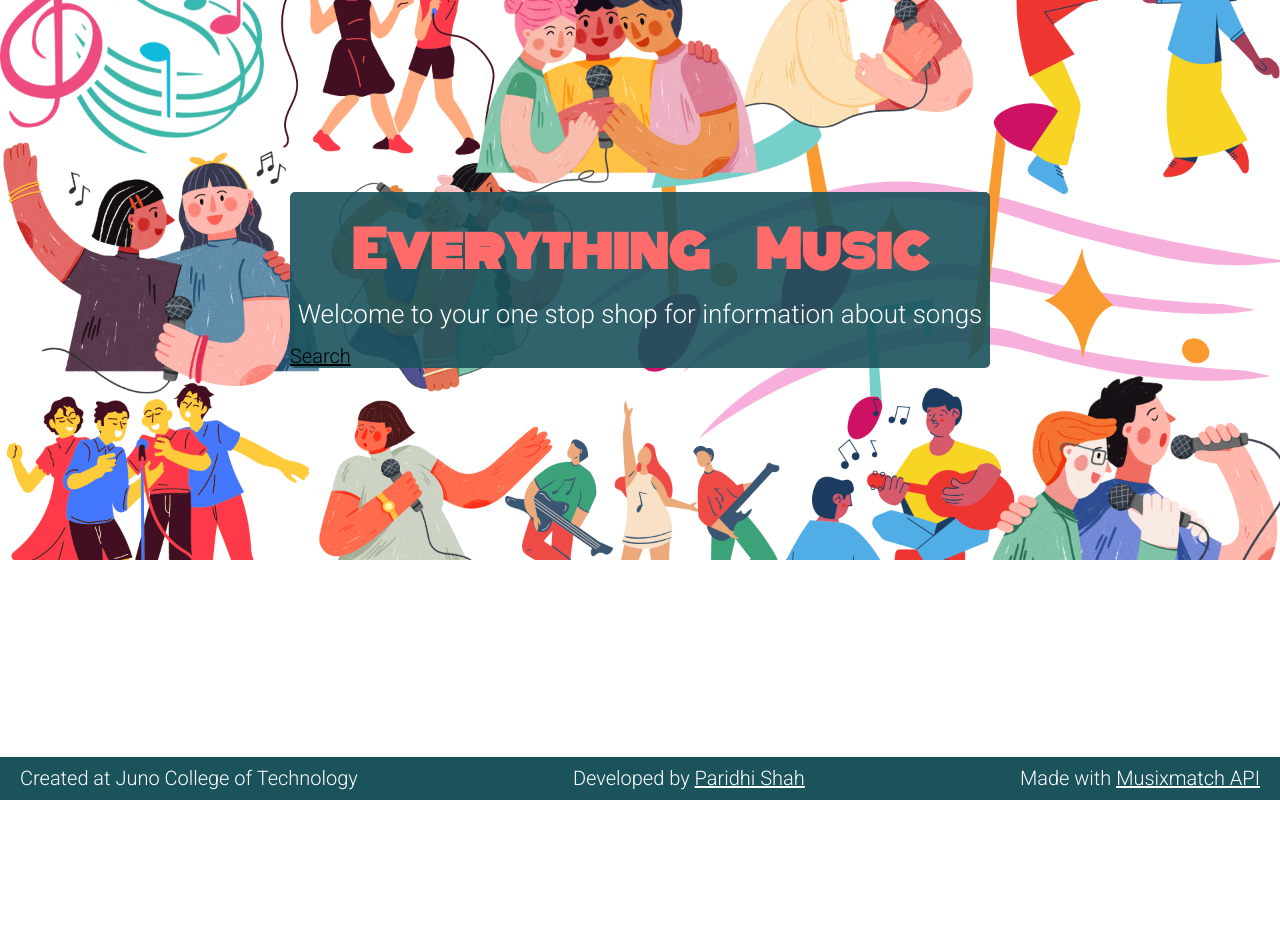
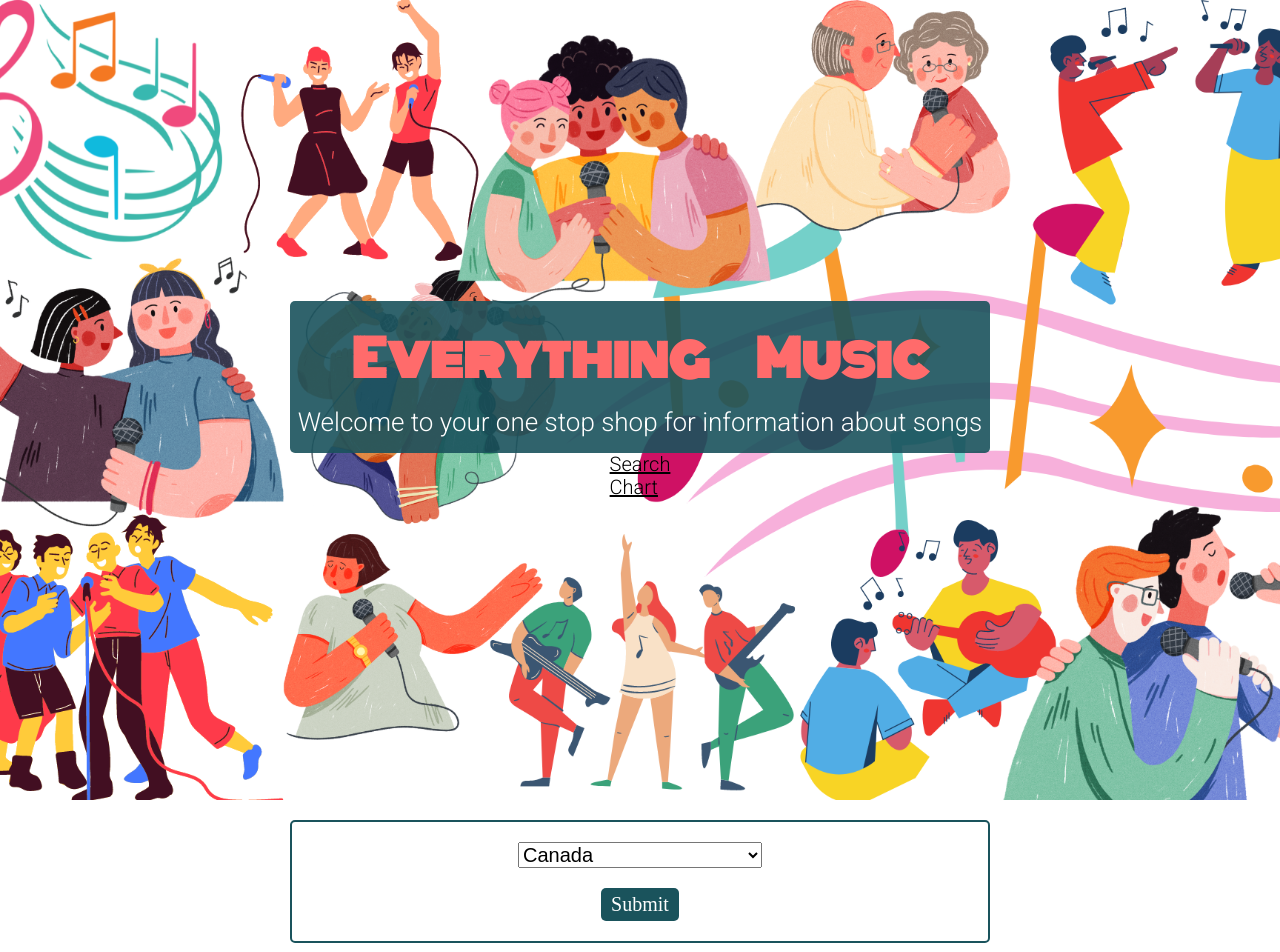
Before and after one commit to paridhishah96/projectThree, a React (Create React App) app: page /chart in a window 1280 px wide. Shown: the top 952 px of the page. Before the commit the page ends 800 px from the top, so only its background shows below. Built offline with nearby package versions, Linux system fonts and the light colour scheme.

Commit message:
added a new route that shows top charts as per chosen country

```diff
--- a/src/App.css
+++ b/src/App.css
@@ -77,7 +77,7 @@ header {
   background-position: center;
   background-repeat: no-repeat;
   background-size: cover;
-  height: 70vh;
+  height: 100vh;
   display: flex;
   flex-direction: column;
   align-items: center;
@@ -161,13 +161,25 @@ form button {
 	font-weight: bold;
 }
 
+/* chart styling */
+
+.chartResults {
+  margin-bottom: 3rem;
+  display: grid;
+  grid-template-columns: repeat(2, 1fr);
+  grid-template-rows: auto;
+  gap: 1rem;
+}
+
+.chartResults .trackContainer {
+  border: #1A535C 2px solid;
+  padding: 1rem 0 1rem 0.5rem;
+}
+
 
 /* footer styling */
 
 footer {
-  position: fixed;
-  bottom: 0;
-  width: 100%;
   display: flex;
   justify-content: space-between;
   align-items: center;
--- /dev/null
+++ b/src/components/Chart.js
@@ -0,0 +1,73 @@
+// Routes to this page once someone clicks on the Link Search to show info about songs
+import { useState } from "react";
+
+const Chart = function () {
+    const apiKey = "f1fc157fc587725a2aa64311ce48541f";
+    const apiUrl = "https://quiet-ridge-74718.herokuapp.com/http://api.musixmatch.com/ws/1.1/chart.tracks.get";
+
+    const [ trackList, setTrackList ] = useState([]);
+
+    const handleSubmit = (e) => {
+        e.preventDefault();
+
+        const url = new URL(apiUrl);
+        url.search = new URLSearchParams({
+            apikey: apiKey,
+            country: "in",
+            chart_name: "hot",
+            page: 1,
+            page_size: 10
+        });
+        fetch(url)
+            .then(function (response) {
+                if (response.ok) {
+                    return response.json();
+                } else {
+                    throw new Error();
+                }
+            })
+                .then(function (jsonData) {
+                    setTrackList(jsonData.message.body.track_list);
+
+                })
+                .catch(function (error) {
+                    console.log(error);
+                })
+    }
+
+
+    return (
+        <section className="chartSelect">
+            <div className="wrapper">
+                <form>
+                    <select id="photoOrientation" name="photoOrientation">
+                        <option value="ca">Canada</option>
+                        <option value="us">United States of America</option>
+                        {/* <option value="landscape">landscape</option>
+                        <option value="portrait">portrait</option> */}
+                    </select>
+                    <button onClick={handleSubmit}>Submit</button>
+                </form>
+            </div>
+            <div className="wrapper">
+                <section className="chartResults">
+                    {trackList.map(trackObj => {
+                        return (
+                            <div className="trackContainer" key={trackObj.track.track_id}>
+                                <p>Song: {trackObj.track.track_name}</p>
+                                <p>Album: {trackObj.track.album_name}</p>
+                                <p>Artist: {trackObj.track.artist_name}</p>
+                                <p>
+                                    Lyrics: <a rel="noopener" href={trackObj.track.track_edit_url}>Click here</a>
+                                </p>
+                            </div>
+                        );
+                    })}
+                </section>
+            </div>
+        </section>
+    )
+}
+
+
+export default Chart;
--- a/src/LandingPage.js
+++ b/src/components/LandingPage.js
@@ -1,4 +1,5 @@
 import { Link, Routes, Route } from 'react-router-dom';
+import Chart from './Chart';
 import Search from './Search';
 
 
@@ -11,20 +12,24 @@ const LandingPage = () => {
             <div className="wrapper">
                 <h1>Everything Music</h1>
                 <p>Welcome to your one stop shop for information about songs</p>
-                <div className="landingNav">
+            </div>
+            <div className="landingNav">
                     <nav>
                         <ul>
+
                             <li>
                                 <Link to="/search">Search</Link>
+                            </li>
+                            <li>
+                                <Link to="/chart">Chart</Link>
                             </li>
                         </ul>
                     </nav>
                 </div>
-            </div>
         </header>
         <Routes>
             <Route path="/search" element={ <Search /> } />
-
+            <Route path="/chart" element={ <Chart /> } />
 
         </Routes>
         </>
```
Also changed, not shown: src/App.js (+7 -2 lines), src/components/Search.js (renamed from src/Search.js, +6 -6 lines), src/components/Footer.js (renamed from src/Footer.js), src/components/Form.js (renamed from src/Form.js), src/components/SearchResult.js (renamed from src/SearchResult.js).
